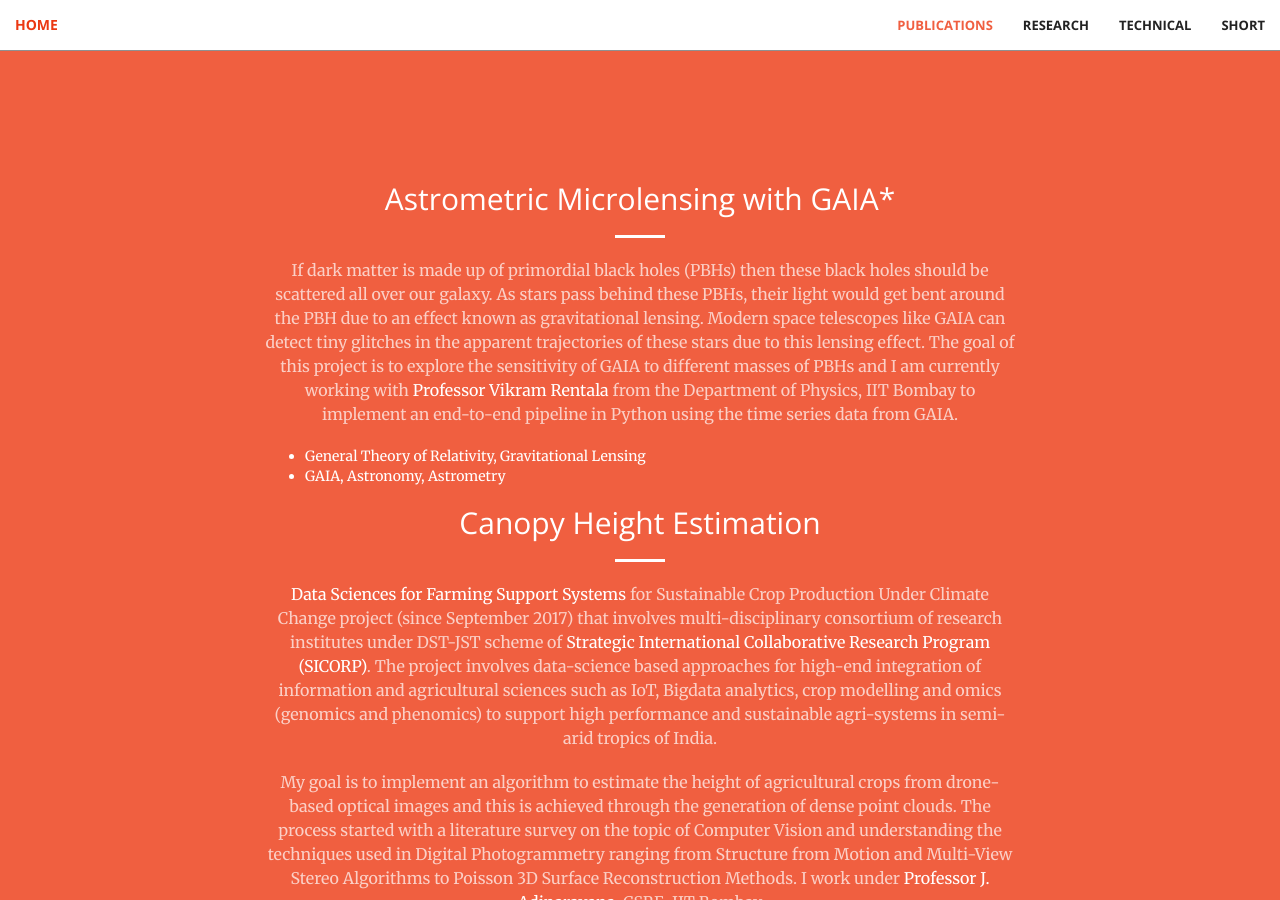
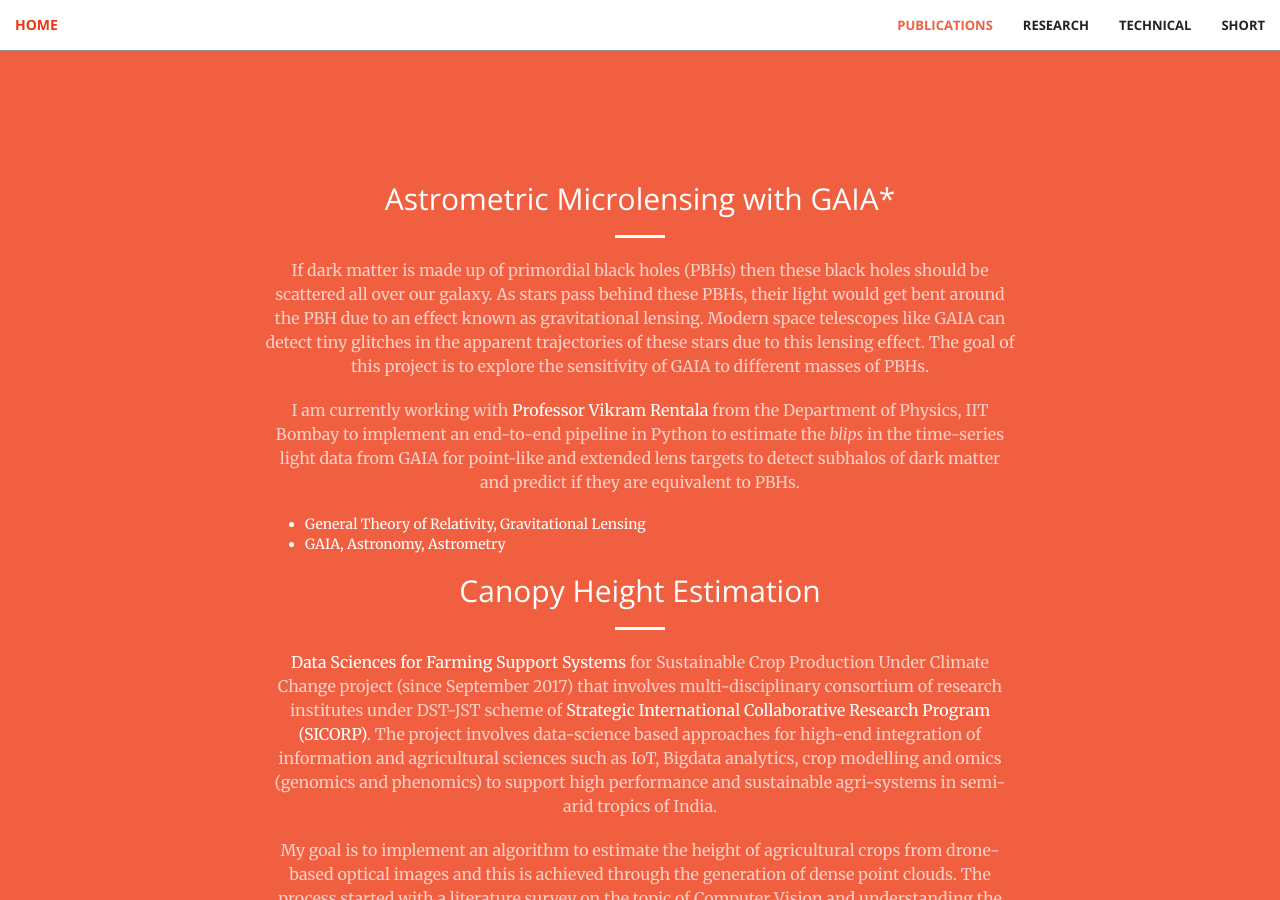
Before and after one commit to aravindbharathi/aravindbharathi.github.io, a Jekyll site: the page projects/index.html, which Jekyll copies as it is, in a window 1280 px wide and 900 px high, scrolled down 1174 px. Built offline with Jekyll 4.4.1, drawn with Linux system fonts in a browser that asks for light colours.

Commit message:
Update index.html

```diff
--- a/projects/index.html
+++ b/projects/index.html
@@ -183,9 +183,11 @@
                       If dark matter is made up of primordial black holes (PBHs) then these black holes should be scattered all over our galaxy. As stars pass behind these PBHs,
                       their light would get bent around the PBH due to an effect known as gravitational lensing.
                       Modern space telescopes like GAIA can detect tiny glitches in the apparent trajectories of these stars due to this lensing effect.
-                      The goal of this project is to explore the sensitivity of GAIA to different masses of PBHs and I am currently working with <a href=
-                      https://www.phy.iitb.ac.in/en/employee-profile/vikram-rentala" target="_blank">Professor Vikram Rentala</a> from the Department of Physics, IIT Bombay
-                      to implement an end-to-end pipeline in Python using the time series data from GAIA.
+                      The goal of this project is to explore the sensitivity of GAIA to different masses of PBHs. </p>
+                    <p class="text-faded">
+                      I am currently working with <a href="https://www.phy.iitb.ac.in/en/employee-profile/vikram-rentala" target="_blank">Professor Vikram Rentala</a> from
+                      the Department of Physics, IIT Bombay to implement an end-to-end pipeline in Python to estimate the <i>blips</i> in the time-series light data from GAIA
+                      for point-like and extended lens targets to detect subhalos of dark matter and predict if they are equivalent to PBHs.
                       <ul align = "left">
                         <li>General Theory of Relativity, Gravitational Lensing</li>
                         <li>GAIA, Astronomy, Astrometry</li>
```
